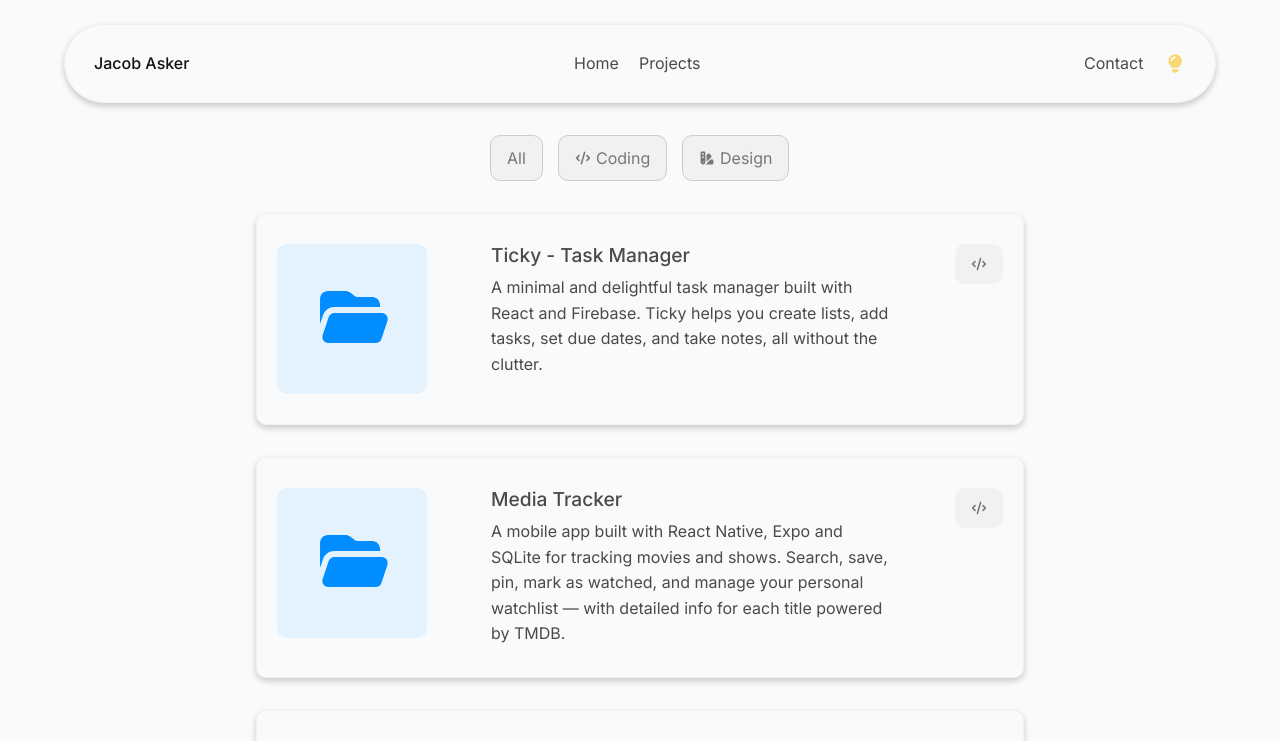
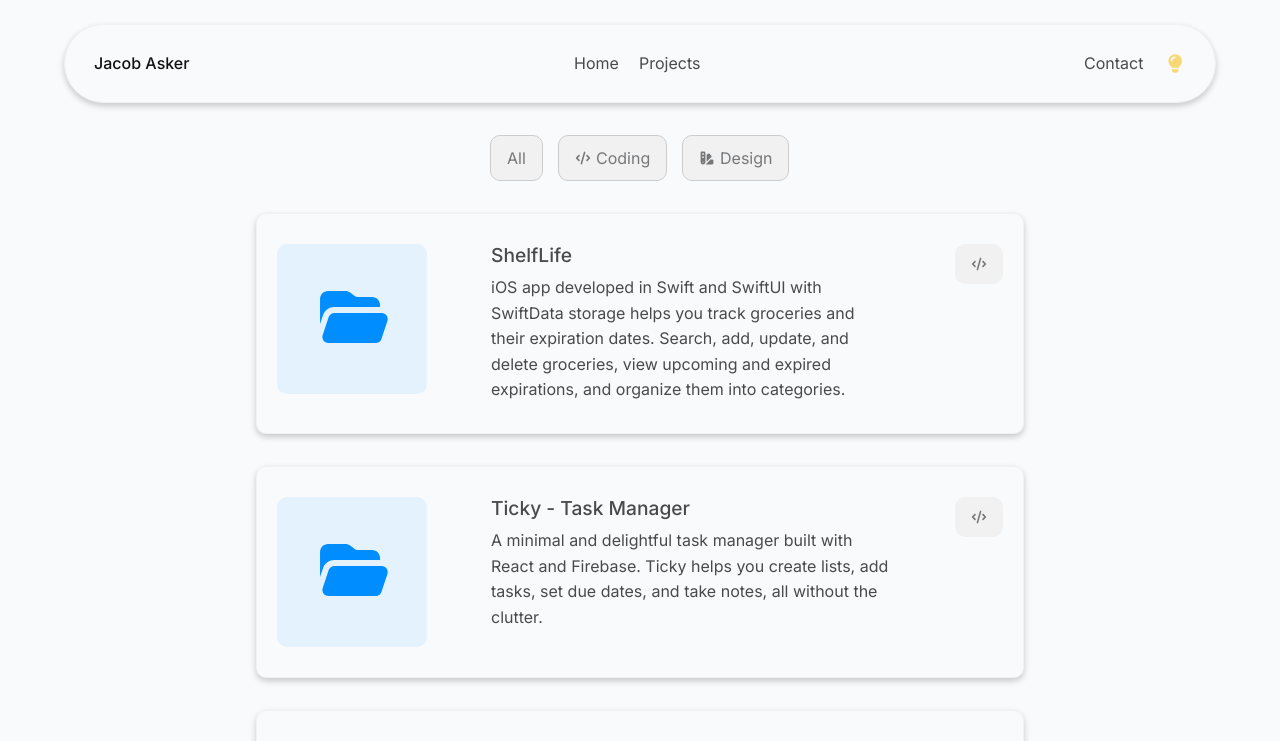
Before and after one commit to Jackan04/Portfolio, a React (Vite) app: page /#/projects in a window 1280 px wide. Shown: the top 741 px of the page. Built offline with nearby package versions, Linux system fonts and the light colour scheme.

Commit message:
added new project

```diff
--- a/src/data/projects.js
+++ b/src/data/projects.js
@@ -1,6 +1,13 @@
 import { href } from "react-router-dom";
 
 const projects = [
+  {
+    category: "Coding",
+    href: "https://github.com/Jackan04/ShelfLife",
+    title: "ShelfLife",
+    description:
+      "iOS app developed in Swift and SwiftUI with SwiftData storage helps you track groceries and their expiration dates. Search, add, update, and delete groceries, view upcoming and expired expirations, and organize them into categories.",
+  },
   {
     category: "Coding",
     href: "https://github.com/Jackan04/Ticky",
```
